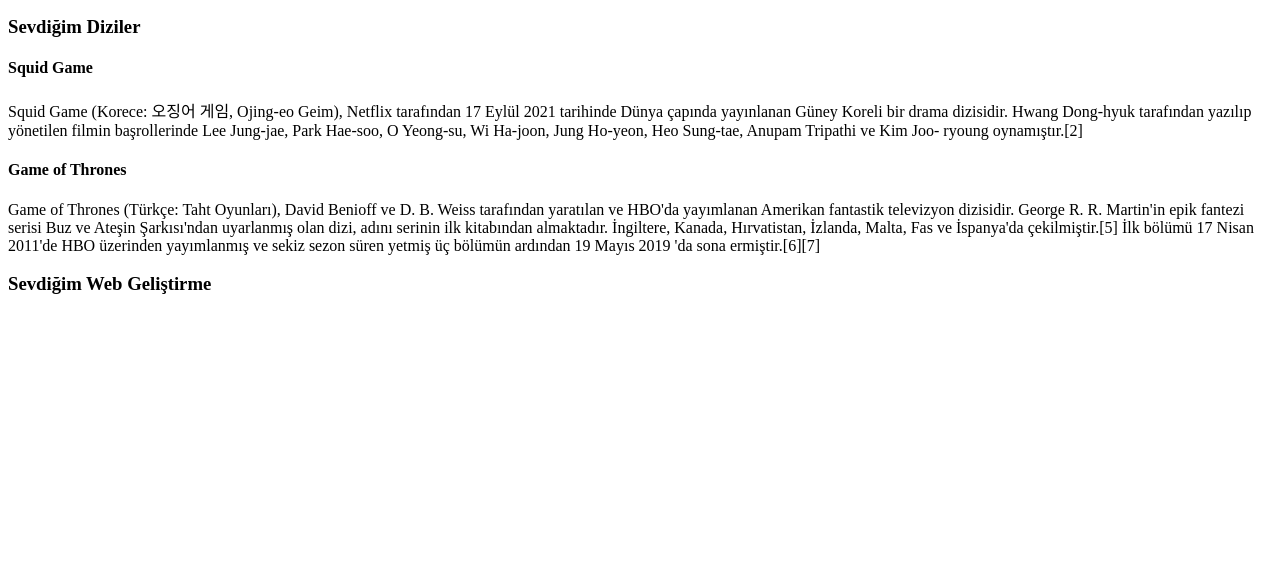
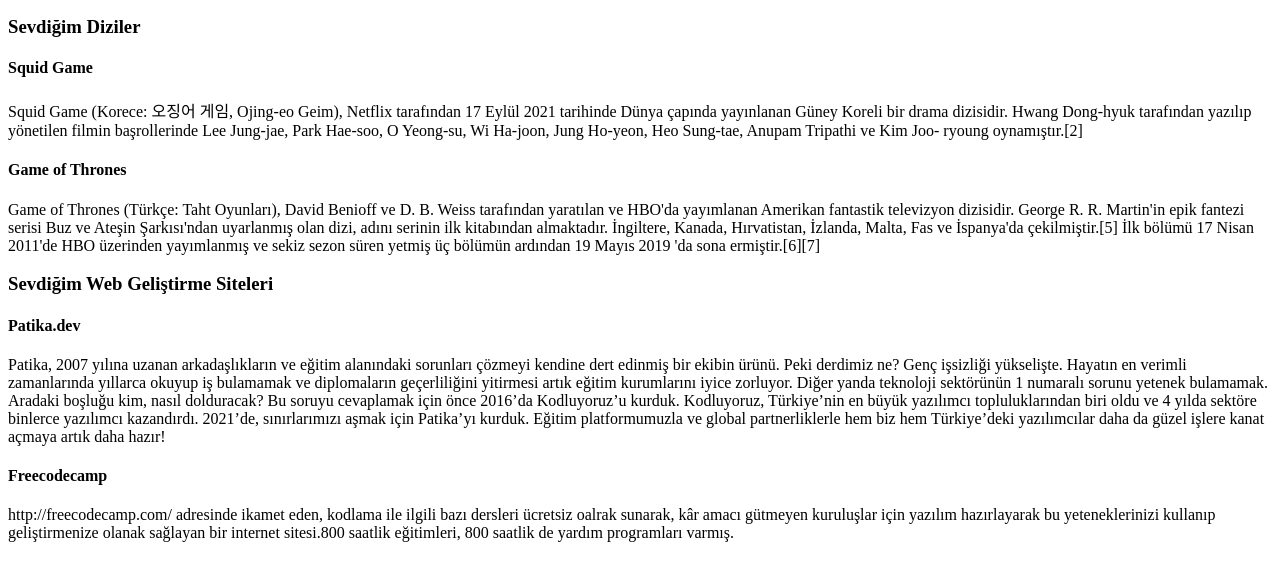
Before and after one commit to atakanyc/Kodl-yoruz-Html-Odev1, a plain HTML site: page index.html in a window 1280 px wide. Shown: the part 166-746 px from the top of the page. Drawn offline with Linux system fonts and the light colour scheme.

Commit message:
index html ve readme güncellendi

```diff
--- a/index.html
+++ b/index.html
@@ -40,7 +40,33 @@
                                 'da sona ermiştir.[6][7]
                             </p>
                 <!-- 3.seviye  -->
-                <H3>Sevdiğim Web Geliştirme </H3>
+                <H3>Sevdiğim Web Geliştirme  Siteleri</H3>
+                        <!-- 4.seviye -->
+                        <h4>Patika.dev</h4>
+                            <p>
+                                Patika, 2007 yılına uzanan arkadaşlıkların ve eğitim alanındaki
+                                sorunları çözmeyi kendine dert edinmiş bir ekibin ürünü. Peki
+                                derdimiz ne? Genç işsizliği yükselişte. Hayatın en verimli
+                                zamanlarında yıllarca okuyup iş bulamamak ve diplomaların
+                                geçerliliğini yitirmesi artık eğitim kurumlarını iyice zorluyor.
+                                Diğer yanda teknoloji sektörünün 1 numaralı sorunu yetenek bulamamak.
+                                Aradaki boşluğu kim, nasıl dolduracak? Bu soruyu cevaplamak için
+                                önce 2016’da Kodluyoruz’u kurduk. Kodluyoruz, Türkiye’nin en büyük yazılımcı
+                                topluluklarından biri oldu ve 4 yılda sektöre binlerce yazılımcı kazandırdı.
+                                2021’de, sınırlarımızı aşmak için Patika’yı kurduk. Eğitim platformumuzla ve
+                                global partnerliklerle hem biz hem Türkiye’deki yazılımcılar daha da güzel
+                                işlere kanat açmaya artık daha hazır!
+                            </p>
+
+                            <h4>Freecodecamp</h4>
+                                <p>
+                                http://freecodecamp.com/ adresinde ikamet eden, kodlama ile
+                                ilgili bazı dersleri ücretsiz oalrak sunarak, kâr amacı
+                                gütmeyen kuruluşlar için yazılım hazırlayarak
+                                bu yeteneklerinizi kullanıp geliştirmenize olanak
+                                sağlayan bir internet sitesi.800 saatlik eğitimleri,
+                                800 saatlik de yardım programları varmış.
+                                </p>
 
 
 
```
Also changed, not shown: 1 other file.
